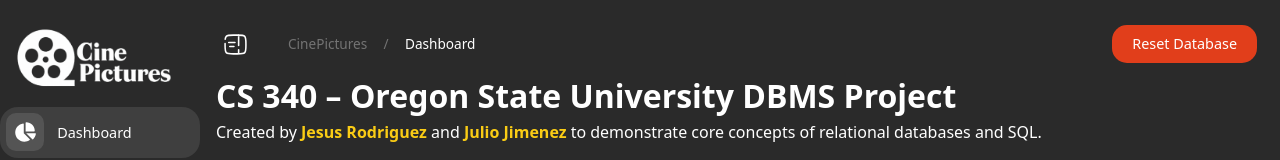
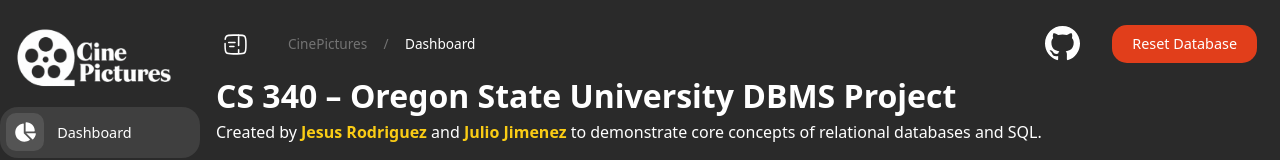
Before and after one commit to J-Rodriguez10/cs340-Project, a React (Vite) app in the folder frontend/: page / in a window 1280 px wide. Shown: the top 160 px of the page. Built offline with nearby package versions, Linux system fonts and the light colour scheme.

Commit message:
Fixed favicon and added github button

```diff
--- a/frontend/index.html
+++ b/frontend/index.html
@@ -2,7 +2,7 @@
 <html lang="en">
   <head>
     <meta charset="UTF-8" />
-    <link rel="icon" type="image/x-icon" href="/src/images/favicon.ico" />
+    <link rel="icon" type="image/x-icon" href="/images/favicon.ico" />
     <meta name="viewport" content="width=device-width, initial-scale=1.0" />
     <title>CinePictures DBMS</title>
   </head>
--- /dev/null
+++ b/frontend/src/components/GitHubButton.jsx
@@ -0,0 +1,9 @@
+import { GitHubIcon } from "../icons/MiscellaneousIcons";
+
+function GitHubButton() {
+  return (<a className="github-btn" target="_blank" href="https://github.com/J-Rodriguez10/cs340-Project">
+    {GitHubIcon}
+  </a>);
+}
+
+export default GitHubButton;
--- a/frontend/src/components/Toolbar.jsx
+++ b/frontend/src/components/Toolbar.jsx
@@ -1,6 +1,7 @@
 import { useLocation } from "react-router-dom";
 import { SideMenuIcon } from "../icons/ToolBarIcons";
 import ResetButton from "../components/ResetButton";
+import GitHubButton from "./GitHubButton";
 
 function Toolbar({ toggleNavbar }) {
 
@@ -8,7 +9,7 @@
   const path = location.pathname === "/" ? "dashboard" : location.pathname.slice(1);
 
   return <div className="toolbar">
-
+    {/* Right section of the left bar */}
     <div className="toolbar-left">
       <button className="navbar-toggle-btn" onClick={toggleNavbar}>
         {SideMenuIcon}
@@ -19,8 +20,12 @@
       </h1>
     </div>
 
-    {/* Databse Rest Button */}
+    {/* Right section of the tool bar */}
     <div className="toolbar-right">
+      {/* GitHub Link Button */}
+      <GitHubButton />
+
+      {/* Database Reset Button */}
       <ResetButton />
     </div>
   </div>;
--- a/frontend/src/icons/MiscellaneousIcons.jsx
+++ b/frontend/src/icons/MiscellaneousIcons.jsx
@@ -63,3 +63,17 @@
     />
   </svg>
 );
+
+
+export const GitHubIcon = (<svg xmlns="http://www.w3.org/2000/svg" width={35} height={35} viewBox="0 0 24 24">
+	<g fill="none">
+		<g clipPath="url(#akarIconsGithubFill0)">
+			<path fill="currentColor" fillRule="evenodd" d="M12 0C5.37 0 0 5.37 0 12c0 5.31 3.435 9.795 8.205 11.385c.6.105.825-.255.825-.57c0-.285-.015-1.23-.015-2.235c-3.015.555-3.795-.735-4.035-1.41c-.135-.345-.72-1.41-1.23-1.695c-.42-.225-1.02-.78-.015-.795c.945-.015 1.62.87 1.845 1.23c1.08 1.815 2.805 1.305 3.495.99c.105-.78.42-1.305.765-1.605c-2.67-.3-5.46-1.335-5.46-5.925c0-1.305.465-2.385 1.23-3.225c-.12-.3-.54-1.53.12-3.18c0 0 1.005-.315 3.3 1.23c.96-.27 1.98-.405 3-.405s2.04.135 3 .405c2.295-1.56 3.3-1.23 3.3-1.23c.66 1.65.24 2.88.12 3.18c.765.84 1.23 1.905 1.23 3.225c0 4.605-2.805 5.625-5.475 5.925c.435.375.81 1.095.81 2.22c0 1.605-.015 2.895-.015 3.3c0 .315.225.69.825.57A12.02 12.02 0 0 0 24 12c0-6.63-5.37-12-12-12" clipRule="evenodd"></path>
+		</g>
+		<defs>
+			<clipPath id="akarIconsGithubFill0">
+				<path fill="#24913d" d="M0 0h24v24H0z"></path>
+			</clipPath>
+		</defs>
+	</g>
+</svg>);
--- a/frontend/src/styles/buttons.css
+++ b/frontend/src/styles/buttons.css
@@ -89,3 +89,17 @@
   justify-content: center;
   pointer-events: none;
 }
+
+/*
+===========================
+GitHub Button
+===========================
+*/
+.github-btn {
+  color: white;
+  transition: color 0.3s ease;
+}
+
+.github-btn:hover {
+  color: #57fb7d;
+}
--- a/frontend/src/styles/toolbar.css
+++ b/frontend/src/styles/toolbar.css
@@ -10,7 +10,6 @@
   /* margin-top: 1rem; */
 }
 
-
 .toolbar-left {
   display:flex;
   align-items: center;
@@ -19,7 +18,9 @@
 }
 
 .toolbar-right {
-  /* border: 1px solid orange; */
+  display: flex;
+  gap: 2rem;
+  align-items: center;
 }
 
 .reset-button:hover {
```
